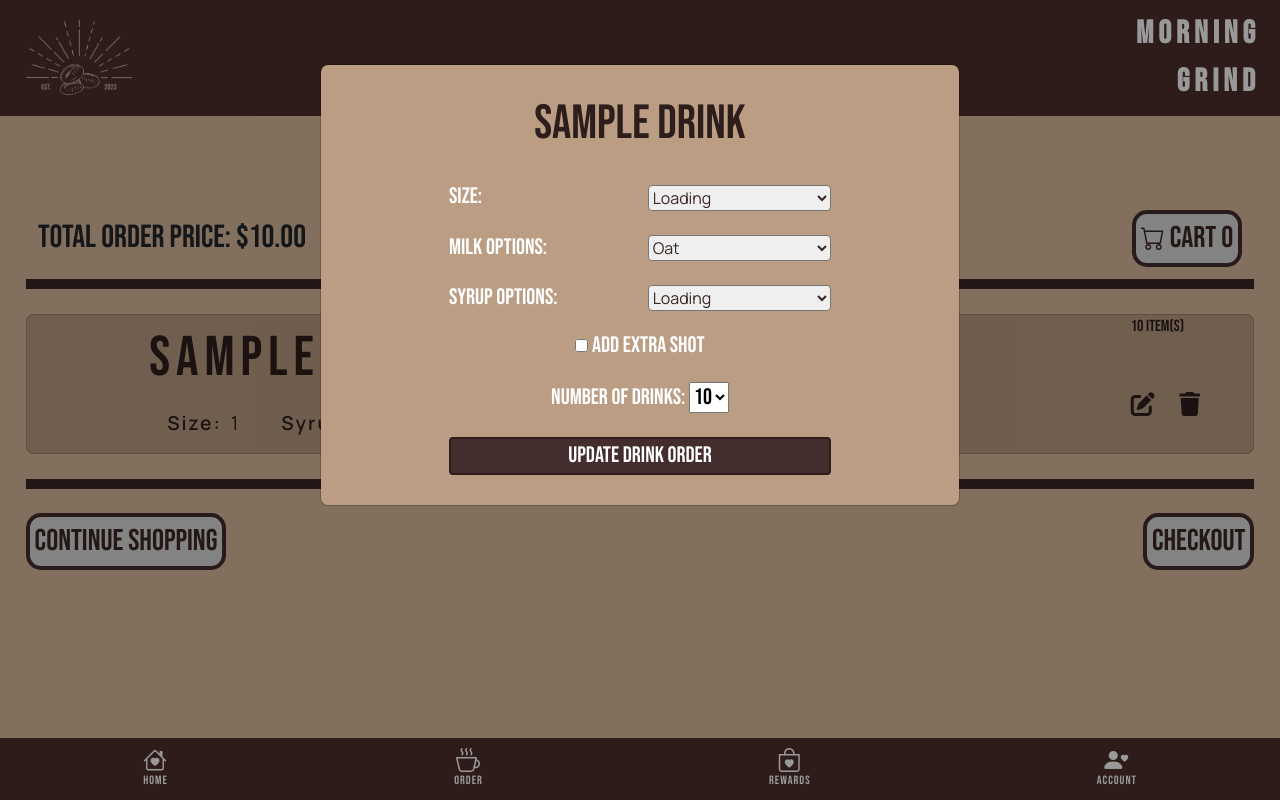
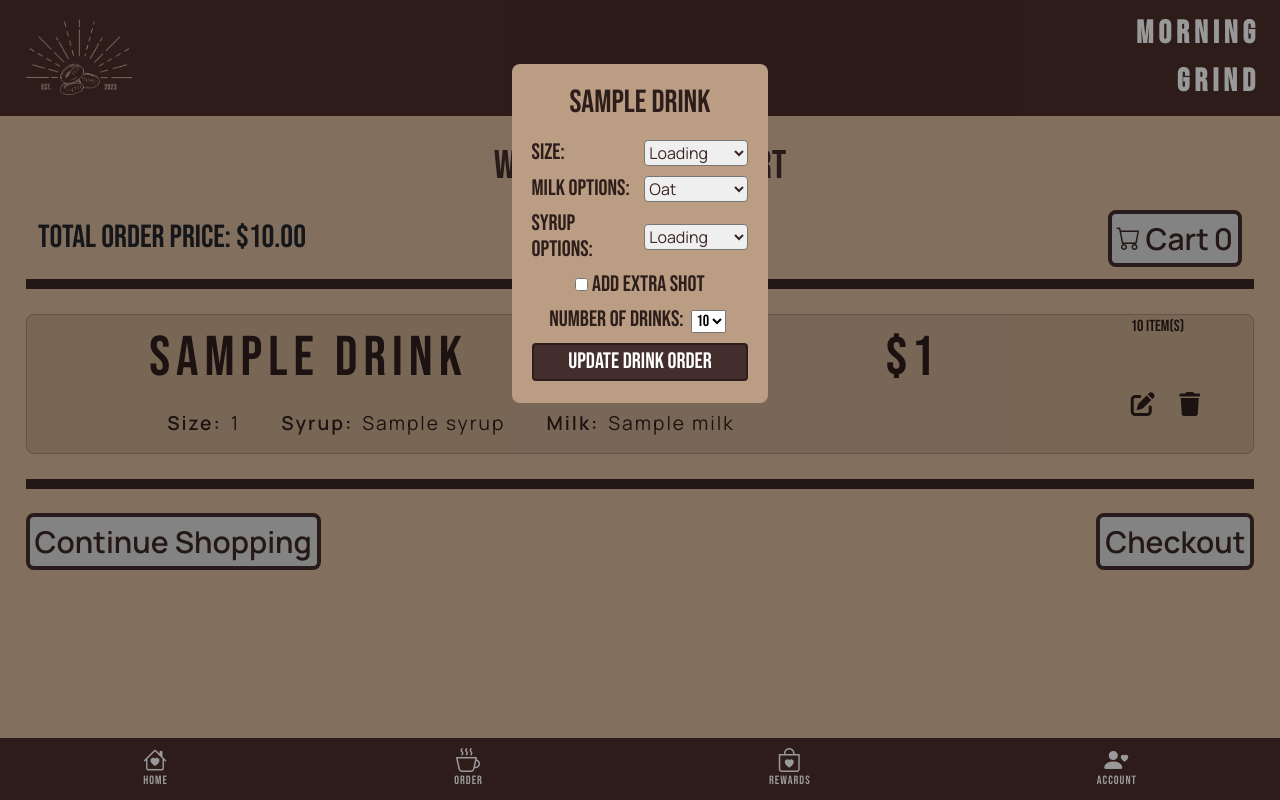
Before and after one commit to mmulvihill13/wishlist, a Django app: template cart/templates/cart/cart.html in a window 1280 px wide, after a click that opens the changed part. Run offline with Django 5.2, Linux system fonts and the light colour scheme; the template is opened without the code that fills it: most values are stand-ins (such as "Sample title", 1, 10 or a date in 2020).

Commit message:
cleaning up css in cart

```diff
--- a/cart/static/css/cart.css
+++ b/cart/static/css/cart.css
@@ -70,11 +70,6 @@
     grid-column: 4;
 }
 
-.modal-content{
-    background-color: #432D2D;
-    padding: 10px;
-    color: white;
-}
 
 .icon{
     grid-column: 4;
@@ -101,25 +96,34 @@
     background-color: rgba(0,0,0,0.4);
   }
 
+  .modal-container{
+    padding: 20px;
+    background-color: #BA9D83;
+    display: flex;
+    justify-content: center;
+    align-items: center;
+    margin: auto;
+    width: fit-content;
+    height: fit-content;
+    padding-bottom: 80px;
+    border-radius: 8px;
+  }
+
   /* Modal Content */
-  .modal-content {
+  .modal-content1 {
     display: grid;
     grid-template-columns: 1fr 1fr;
     justify-content: center;
     align-items: center;
     background-color: #BA9D83 ;
-    margin: auto;
-    border-radius: 8px;
-    padding: 2% 10% 2% 10%;
-    width: 50%;
-    height: 60%;
     font-size: 1.4rem;
-    line-height: 1.4rem;
+    line-height: 1.6rem;
     gap: 4%;
+
   }
 
 .drink-modal{
-    font-size: 3rem;
+    font-size: 2rem;
     text-align: center;
     grid-column: 1/ span 2;
     color: #2d1e1c;
@@ -138,6 +142,11 @@
 .extra{
     text-align: center;
     grid-column: 1/ span 2;
+}
+
+.extra select{
+    margin: auto 2%;
+    font-size: 1rem;
 }
 
 .update-cart{
@@ -185,12 +194,13 @@
     gap: 5px;
     justify-content: center;
     align-items: center;
-
+    font-family: Manrope;
     color: #3b2825;
     background-color: #D9D9D9;
     border: solid 4px #432D2D;
     padding: 2px 5px;
-    border-radius: 15px;
+    font-weight: 600;
+    border-radius: 8px;
     font-size: 30px;
     text-align: center;
 }
@@ -206,7 +216,19 @@
     align-items: center;
 }
 
-@media only screen and (max-width: 767px) {
+.card:hover{
+    background-color: #c9ab8f;
+}
+
+.update-cart:hover{
+    background-color: #5d3f3f;
+}
+
+.styled-button:hover{
+    background-color: white;
+}
+
+@media only screen and (max-width: 910px) {
     .card{
         display: grid;
         grid-template-columns: auto auto;
--- a/cart/templates/cart/cart.html
+++ b/cart/templates/cart/cart.html
@@ -42,7 +42,8 @@
 
             <!-- Had to add 'slugify' in case drinks have a space -->
             <div id="customModal--{{ drink.id }}--{{ drink.size|slugify }}--{{ drink.milk|slugify }}--{{ drink.syrup|slugify }}--{{ drink.extra_shots }}" class="modal">
-                <div class="modal-content">
+                <div class="modal-container">
+                <div class="modal-content1">
                     <h1 class="drink-modal">{{drink.drink.name}}</h1>
                     {% if drink.size %}
                     <label class="sub-modal" for="size{{ drink.id }}">Size:</label>
@@ -67,10 +68,10 @@
                     {% endif %}
 
                     {% if drink.extra_shots%}
-                    <label class="extra">
+                    <div class="extra">
                         <input type="checkbox" name="extra_shots" id="extrashots{{ drink.id}}" {% if drink.extra_shots == "extra" %}checked{% endif %}>
-                        Add Extra Shot
-                    </label>
+                        <label for="extrashots{{drink.id}}">Add Extra Shot</label>
+                    </div>
                     {% endif %}
 
                     <label class="extra">Number of Drinks: <span>
@@ -89,6 +90,7 @@
                     </button>
                     <!-- <span class="close" onclick="closeModal('customModal{{ drink.drink.name|slugify}}--{{drink.size}}--{{drink.id}}--{{drink.milk}}')">Finish Edits</span> -->
                 </div>
+            </div>
             </div>
 
 
```
